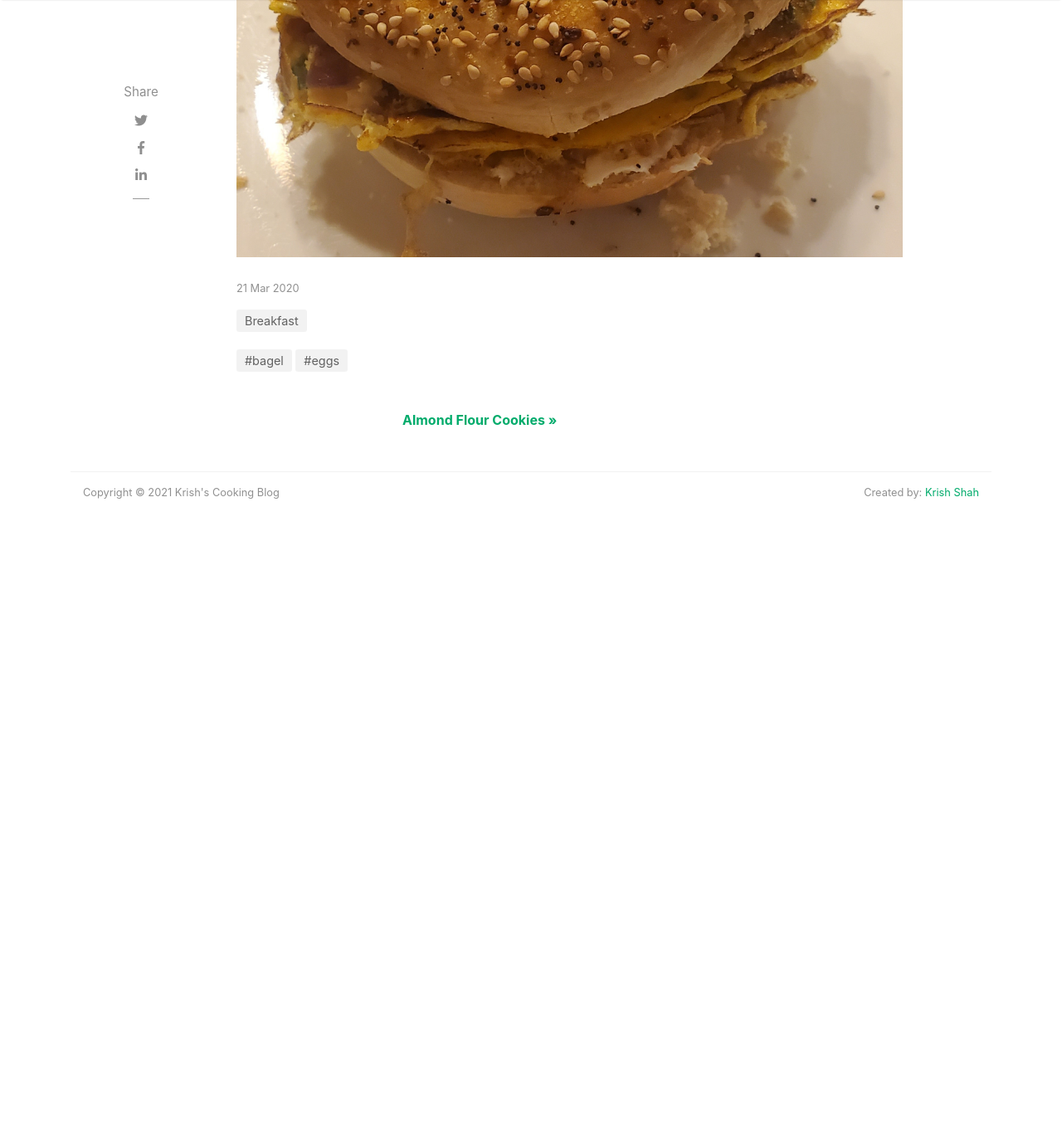
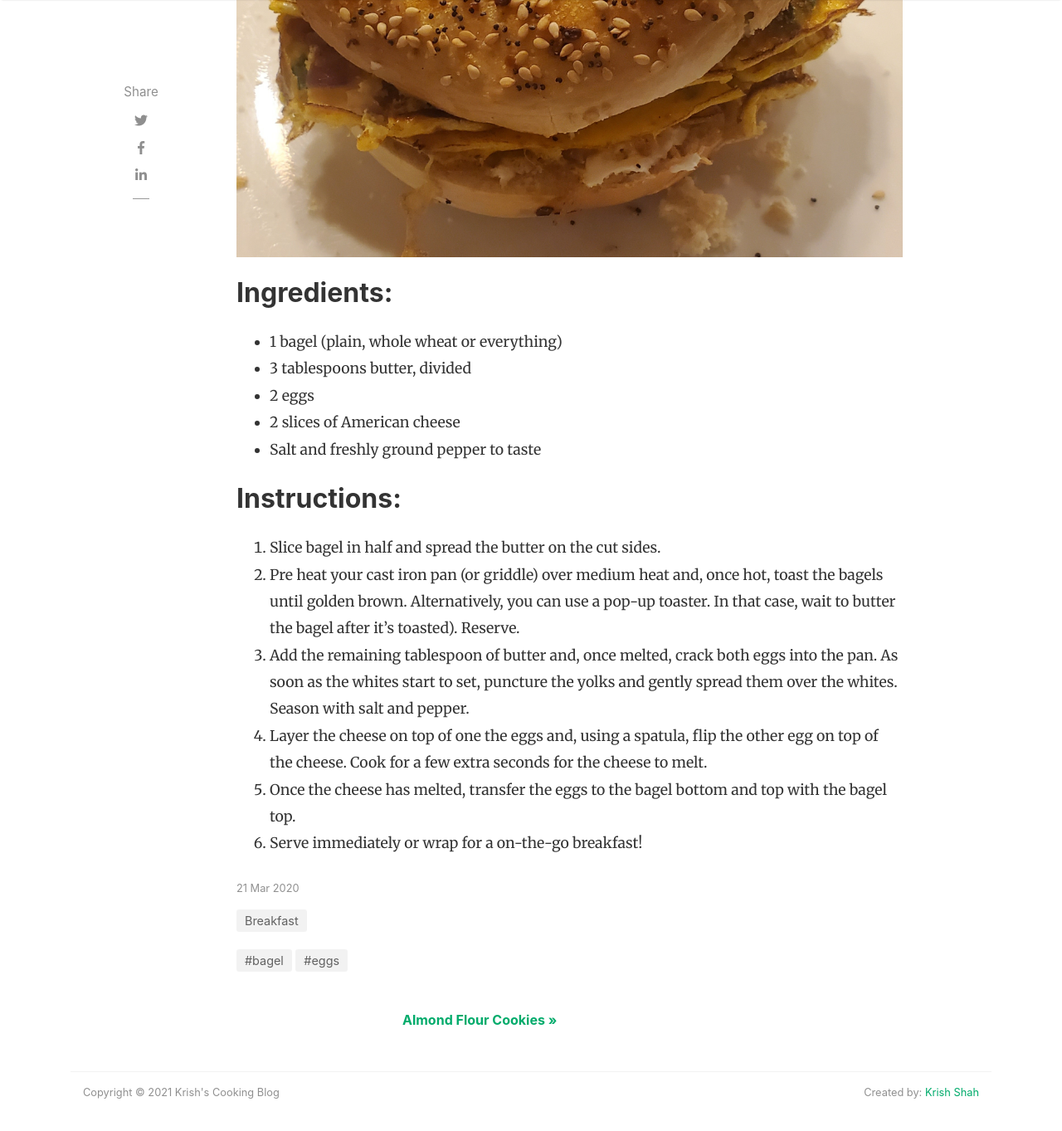
Before and after one commit to krish-shahh/cooking-blog, a Jekyll site: the page built from _posts/2020-03-21-egg-everything-bagel.md, in a window 1280 px wide and 1400 px high, scrolled down 808 px. Shown: the top 1363 px of the window at 83% size. Built offline with Jekyll 4.4.1, drawn with Linux system fonts in a browser that asks for light colours; nearby versions of some CDN libraries; comment, search, counter and statistics services are not loaded; before the commit the page ends 1485 px from its top, so only the background shows below that.

Commit message:
Update 2020-03-21-egg-everything-bagel.md

```diff
--- a/_posts/2020-03-21-egg-everything-bagel.md
+++ b/_posts/2020-03-21-egg-everything-bagel.md
@@ -8,3 +8,19 @@ image: assets/images/loaded-everything-bagel.jpg
 description: "My version of a Loaded Everything Bagel what I usually make for my younger brother."
 featured: true
 ---
+## Ingredients:
+
+ * 1 bagel (plain, whole wheat or everything)
+ * 3 tablespoons butter, divided
+ * 2 eggs
+ * 2 slices of American cheese
+ * Salt and freshly ground pepper to taste
+
+## Instructions:
+
+1. Slice bagel in half and spread the butter on the cut sides.
+2. Pre heat your cast iron pan (or griddle) over medium heat and, once hot, toast the bagels until golden brown. Alternatively, you can use a pop-up toaster. In that case, wait to butter the bagel after it's toasted). Reserve.
+3. Add the remaining tablespoon of butter and, once melted, crack both eggs into the pan. As soon as the whites start to set, puncture the yolks and gently spread them over the whites. Season with salt and pepper.
+4. Layer the cheese on top of one the eggs and, using a spatula, flip the other egg on top of the cheese. Cook for a few extra seconds for the cheese to melt.
+5. Once the cheese has melted, transfer the eggs to the bagel bottom and top with the bagel top.
+6. Serve immediately or wrap for a on-the-go breakfast!
```
